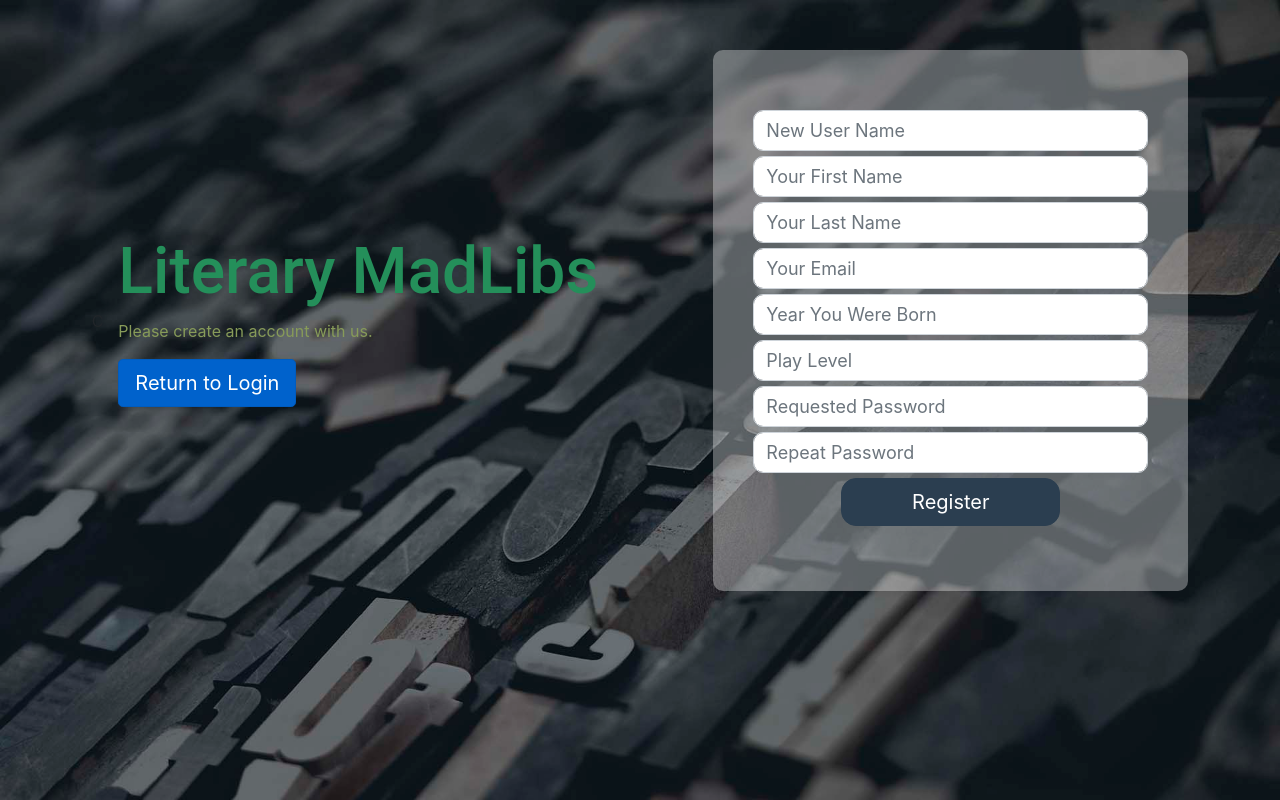
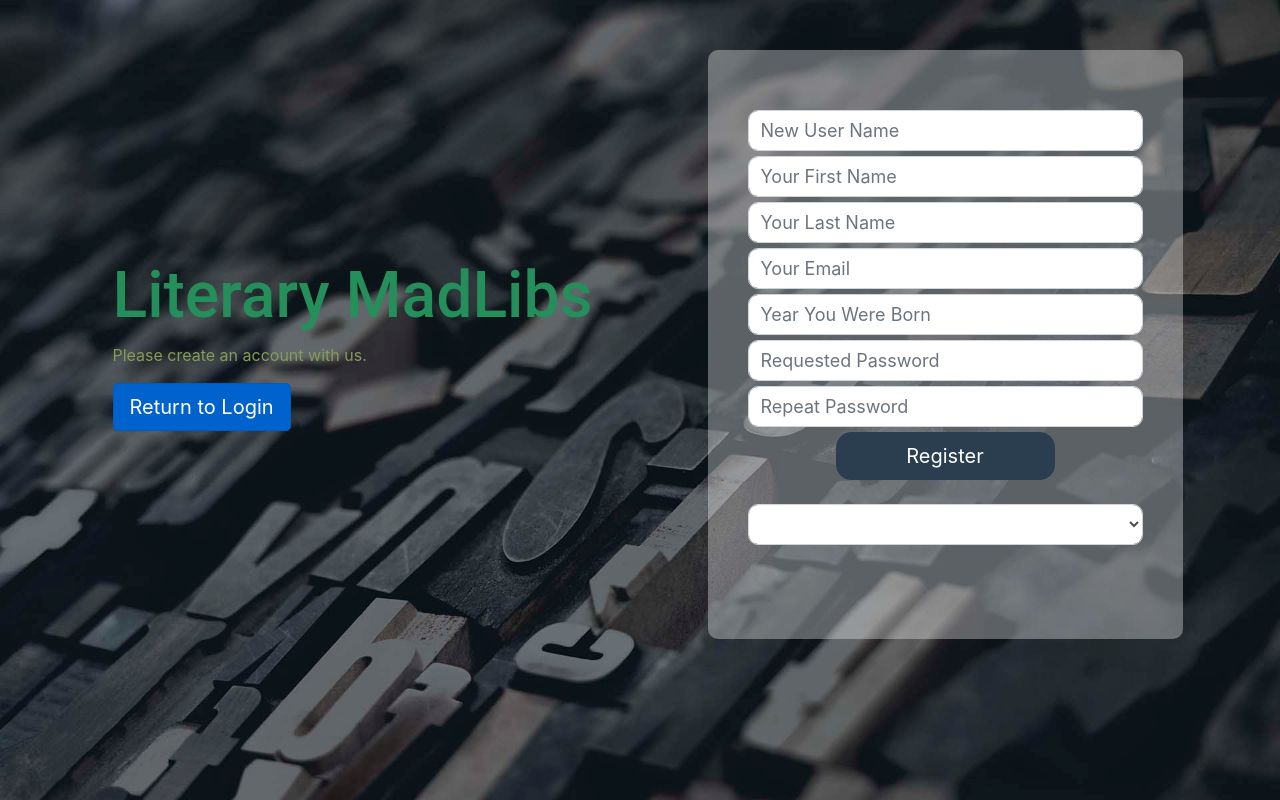
Before and after one commit to khake96/MadLibsProject2FrontEnd, an Angular app: page /registration in a window 1280 px wide. Built offline with nearby package versions, Linux system fonts and the light colour scheme.

Commit message:
dropdown added

```diff
--- a/src/app/components/registration/registration.component.html
+++ b/src/app/components/registration/registration.component.html
@@ -2,14 +2,14 @@
     <div class="container">
         <div id="registrationRow" class="row">
 
-            C<div id="registrationDescription" class="col-6">
+            <div id="registrationDescription" class="col-6">
                 <h1>Literary MadLibs</h1>
                 <p class="subPhrase">Please create an account with us.
                 </p>
                 <div class="row">
                     <div class="col-12">
-                        <button id="returnToLoginButton" type="button" class="btn btn-primary btn-lg" routerLinkActive='active'
-                                routerLink=''>Return to Login</button>
+                        <button id="returnToLoginButton" type="button" class="btn btn-primary btn-lg"
+                            routerLinkActive='active' routerLink=''>Return to Login</button>
                     </div>
                 </div>
             </div>
@@ -19,42 +19,68 @@
                     <fieldset>
                         <div class="form-group">
                             <input type="text" class="form-control my-form-control" id="newInputName"
-                                placeholder="New User Name" [(ngModel)]='registrationField' [ngModelOptions]="{standalone: true}" >
+                                placeholder="New User Name" [(ngModel)]='registrationField'
+                                [ngModelOptions]="{standalone: true}">
                         </div>
                         <div class="form-group">
                             <input type="text" class="form-control my-form-control" id="inputFirstName"
-                                placeholder="Your First Name" [(ngModel)]='firstNameField'[ngModelOptions]="{standalone: true}" >
+                                placeholder="Your First Name" [(ngModel)]='firstNameField'
+                                [ngModelOptions]="{standalone: true}">
                         </div>
                         <div class="form-group">
                             <input type="text" class="form-control my-form-control" id="inputLastName"
-                                placeholder="Your Last Name" [(ngModel)]='lastNameField'[ngModelOptions]="{standalone: true}" >
+                                placeholder="Your Last Name" [(ngModel)]='lastNameField'
+                                [ngModelOptions]="{standalone: true}">
                         </div>
                         <div class="form-group">
                             <input type="text" class="form-control my-form-control" id="inputEmail"
-                                placeholder="Your Email" [(ngModel)]='emailField'[ngModelOptions]="{standalone: true}" >
+                                placeholder="Your Email" [(ngModel)]='emailField' [ngModelOptions]="{standalone: true}">
                         </div>
                         <div class="form-group">
                             <input type="text" class="form-control my-form-control" id="inputDob"
-                                placeholder="Year You Were Born" [(ngModel)]='dobField'[ngModelOptions]="{standalone: true}" >
+                                placeholder="Year You Were Born" [(ngModel)]='dobField'
+                                [ngModelOptions]="{standalone: true}">
                         </div>
-                        <div class="form-group">
+                        <!-- <div class="form-group">
                             <input type="text" class="form-control my-form-control" id="inputPlayLevel"
                                 placeholder="Play Level" [(ngModel)]='levelField'[ngModelOptions]="{standalone: true}" >
-                        </div>
+                        </div> -->
+
+                        <!-- <div class="form-group">
+                            <select (change)= "selectChangeHandler($event)" class="form-control my-form-control" placeholder="Select Options" id ="levelField" name = "levelField" [(ngModel)]='levelField'>
+                                <option value="0">Option 0</option>
+                                <option value="1">Option 1</option>
+                                <option value="2">Option 2</option>
+                            </select>
+                        </div> -->
                         <div class="form-group">
                             <input type="password" class="form-control my-form-control" id="inputPassword1"
-                                placeholder="Requested Password" [(ngModel)]='password1Field'[ngModelOptions]="{standalone: true}" >
+                                placeholder="Requested Password" [(ngModel)]='password1Field'
+                                [ngModelOptions]="{standalone: true}">
                         </div>
                         <div class="form-group">
                             <input type="password" class="form-control my-form-control" id="inputPassword2"
-                                placeholder="Repeat Password" [(ngModel)]='password2Field'[ngModelOptions]="{standalone: true}" >
+                                placeholder="Repeat Password" [(ngModel)]='password2Field'
+                                [ngModelOptions]="{standalone: true}">
                         </div>
                         <div class="form-group">
                             <div class="col-12">
-                                <button id="registrationButton" type="button" class="btn btn-primary btn-lg" (click)='goRegistration()'>Register</button>
+                                <button id="registrationButton" type="button" class="btn btn-primary btn-lg"
+                                    (click)='goRegistration()'>Register</button>
                             </div>
+                            <br>
+                            <div class="form-group">
+                                <select (change)= "selectChangeHandler($event)" class="form-control my-form-control" placeholder="Select Options" id ="levelField" name = "levelField" [(ngModel)]='levelField'>
+                                    <option selected>Open this select menu</option>
+                                    <option value="0">Option 0</option>
+                                    <option value="1">Option 1</option>
+                                    <option value="2">Option 2</option>
+                                </select>
+                            </div>
+                            <br>
+
                         </div>
-                     </fieldset>
+                    </fieldset>
                 </form>
             </div>
         </div>
--- a/src/app/components/registration/registration.component.ts
+++ b/src/app/components/registration/registration.component.ts
@@ -14,6 +14,7 @@ export class RegistrationComponent implements OnInit {
   public lastNameField:string = '';
   public emailField:string = '';
   public dobField:string = '';
+  //public Dropdown1:string = '';
   public levelField:string = '';
   public password1Field:string = '';
   public password2Field:string = '';
@@ -21,14 +22,15 @@ export class RegistrationComponent implements OnInit {
 
   constructor(private rs:RegistrationService) { }
 
-  ngOnInit(): void {
-  }
+  ngOnInit(): void { }
+  selectChangeHandler(event:any){ this.levelField = event.target.value;}
 
   goRegistration():void {
+
     this.rs.checkRegistrationBE(this.registrationField, this.firstNameField,
-                                this.lastNameField,  this.emailField,
-                                this.dobField,  this.levelField,
-                                this.password1Field, this.password2Field ).subscribe (
+                                this.lastNameField, this.emailField,
+                                this.dobField, this.levelField,
+                                this.password1Field, this.password2Field).subscribe (
       (data:string) =>{
         this.result = data;
         console.log(this.result);
```
